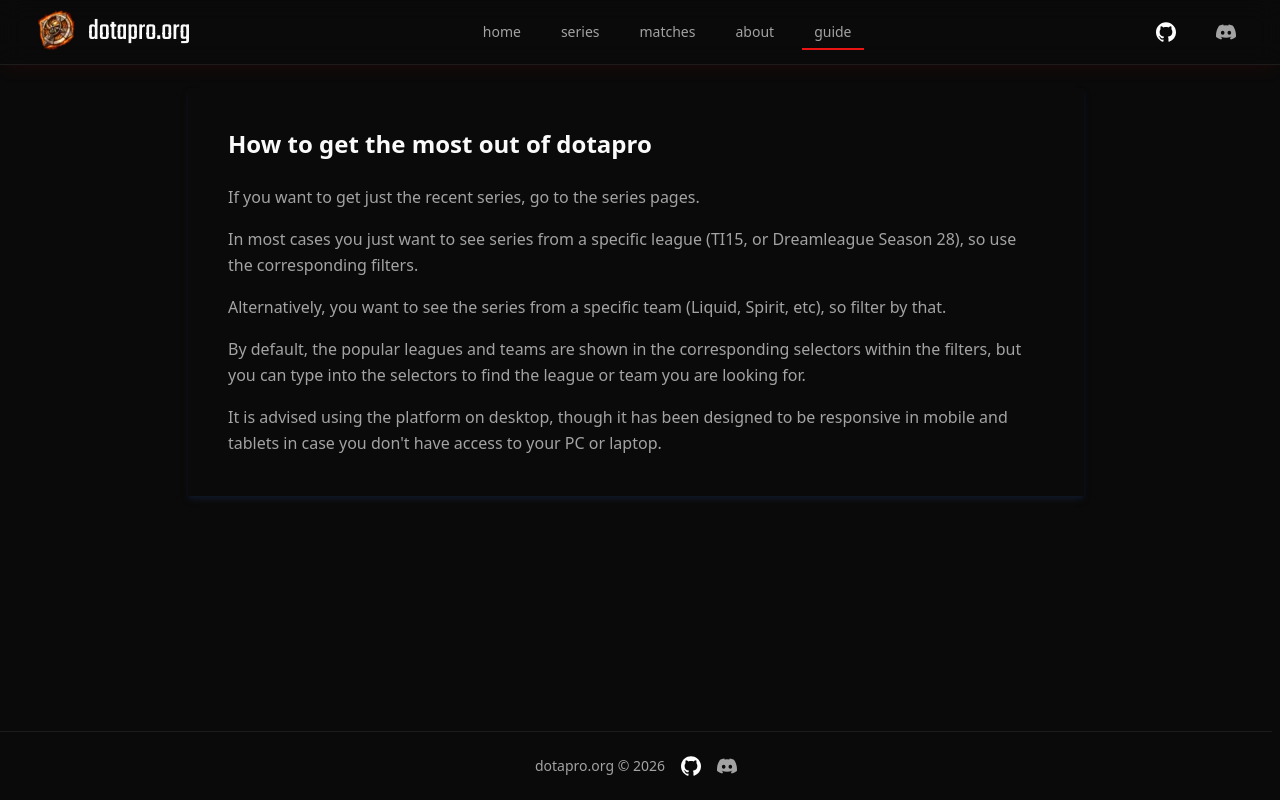
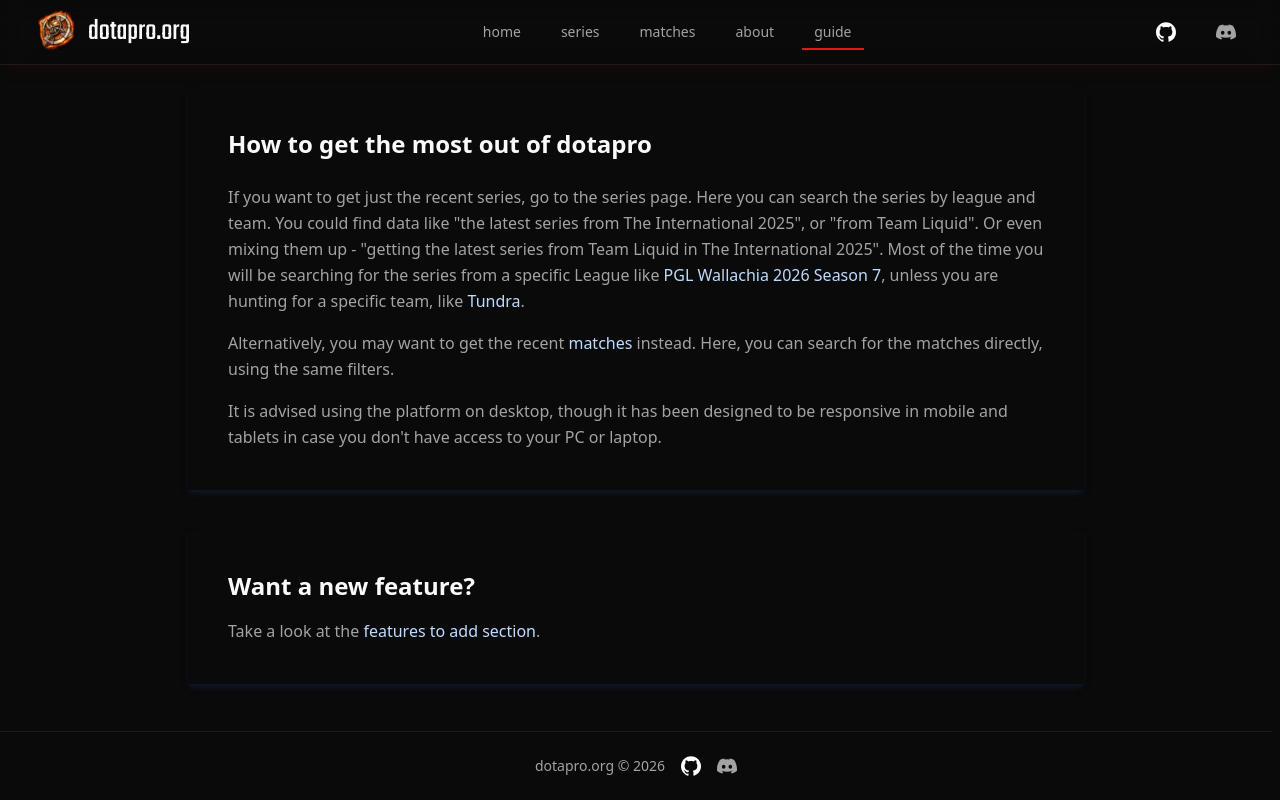
Before and after one commit to eriknovikov/dotapro, a React (Vite) app in the folder ui/: page /guide in a window 1280 px wide. Built offline with nearby package versions, Linux system fonts and the light colour scheme.

Commit message:
fix: modify about and guide text. modify SEO titles in series,matches

```diff
--- a/ui/src/index.css
+++ b/ui/src/index.css
@@ -168,6 +168,7 @@ html {
     -webkit-font-smoothing: antialiased;
     -moz-osx-font-smoothing: grayscale;
     overflow-x: hidden;
+    scroll-behavior: smooth;
 }
 
 body {
--- a/ui/src/routes/about.tsx
+++ b/ui/src/routes/about.tsx
@@ -95,6 +95,26 @@ function About() {
                             <li>Share feedback and suggestions (I'm always open to ideas!)</li>
                         </ul>
                     </div>
+
+                    {/* Currently working on */}
+                    <div id="features-to-add" className="p-10 shadow-md shadow-gray-900">
+                        <h2 className="text-foreground mb-4 text-2xl font-bold">Features on the way</h2>
+
+                        <ul className="text-foreground-muted mb-4 ml-6 list-disc space-y-2">
+                            <li>Allowing to search matches by hero and player</li>
+                            <li>
+                                A "no spoiler mode", so that match and series results are turned off with a toggle in
+                                the filters
+                            </li>
+                            <li>Allowing for multiple languages instead of english only</li>
+                            <li>Adding an interactive draft mode for both the series and matches</li>
+                        </ul>
+                        <p className="text-foreground-muted text-sm">
+                            The features are listed in the order of intended implementation. If you think you would want
+                            a feature more than the other, or want something totally different to be added to dotapro,
+                            then let us know in our discord!
+                        </p>
+                    </div>
                 </div>
             </div>
         </>
--- a/ui/src/routes/guide.tsx
+++ b/ui/src/routes/guide.tsx
@@ -1,5 +1,5 @@
-import { createFileRoute } from "@tanstack/react-router"
 import { SEO } from "@/components/SEO"
+import { createFileRoute, Link } from "@tanstack/react-router"
 
 export const Route = createFileRoute("/guide")({
     component: Guide,
@@ -12,23 +12,31 @@ function Guide() {
                 title="Guide"
                 description="Learn how to get the most out of dotapro's professional Dota 2 analytics."
             />
-            <div className="mx-auto max-w-4xl py-6">
+            <div className="mx-auto flex max-w-4xl flex-col gap-10 py-6">
                 <div className="p-10 shadow-md shadow-gray-900">
                     <h2 className="text-foreground mb-6 text-2xl font-bold">How to get the most out of dotapro</h2>
                     <div className="text-foreground-muted space-y-4 leading-relaxed">
-                        <p>If you want to get just the recent series, go to the series pages.</p>
                         <p>
-                            In most cases you just want to see series from a specific league (TI15, or Dreamleague
-                            Season 28), so use the corresponding filters.
+                            If you want to get just the recent series, go to the <Link to="/series">series page</Link>.
+                            Here you can search the series by league and team. You could find data like "the latest
+                            series from The International 2025", or "from Team Liquid". Or even mixing them up -
+                            "getting the latest series from Team Liquid in The International 2025". Most of the time you
+                            will be searching for the series from a specific League like{" "}
+                            <Link to="/series" search={{ league: 19435 }} className="text-blue-200">
+                                PGL Wallachia 2026 Season 7
+                            </Link>
+                            , unless you are hunting for a specific team, like{" "}
+                            <Link to="/series" search={{ team: 8291895 }} className="text-blue-200">
+                                Tundra
+                            </Link>
+                            .
                         </p>
-                        <p>
-                            Alternatively, you want to see the series from a specific team (Liquid, Spirit, etc), so
-                            filter by that.
-                        </p>
-                        <p>
-                            By default, the popular leagues and teams are shown in the corresponding selectors within
-                            the filters, but you can type into the selectors to find the league or team you are looking
-                            for.
+                        <p className="">
+                            Alternatively, you may want to get the recent{" "}
+                            <Link to="/matches" className="text-blue-200">
+                                matches
+                            </Link>{" "}
+                            instead. Here, you can search for the matches directly, using the same filters.
                         </p>
                         <p>
                             It is advised using the platform on desktop, though it has been designed to be responsive in
@@ -36,6 +44,16 @@ function Guide() {
                         </p>
                     </div>
                 </div>
+                <div className="p-10 shadow-md shadow-gray-900">
+                    <h2 className="text-foreground mb-4 text-2xl font-bold">Want a new feature?</h2>
+                    <p className="text-foreground-muted leading-relaxed">
+                        Take a look at the{" "}
+                        <Link to="/about" hash="features-to-add" className="text-blue-200">
+                            features to add section
+                        </Link>
+                        .
+                    </p>
+                </div>
             </div>
         </>
     )
--- a/ui/src/routes/series/$id.tsx
+++ b/ui/src/routes/series/$id.tsx
@@ -1,11 +1,11 @@
+import { getSeriesById, type SeriesDetail } from "@/api/api"
+import { ErrorState } from "@/components/ErrorState"
+import { SEO } from "@/components/SEO"
+import { GameTabContent, SeriesHeader } from "@/components/series"
+import { Spinner } from "@/components/Spinner"
+import { Tabs, TabsContent, TabsList, TabsTrigger } from "@/components/ui"
+import { useQuery } from "@tanstack/react-query"
 import { createFileRoute, useParams } from "@tanstack/react-router"
-import { useQuery } from "@tanstack/react-query"
-import { getSeriesById, type SeriesDetail } from "@/api/api"
-import { Spinner } from "@/components/Spinner"
-import { ErrorState } from "@/components/ErrorState"
-import { SeriesHeader, GameTabContent } from "@/components/series"
-import { Tabs, TabsList, TabsTrigger, TabsContent } from "@/components/ui"
-import { SEO } from "@/components/SEO"
 
 export const Route = createFileRoute("/series/$id")({
     component: SeriesDetailPage,
@@ -55,8 +55,8 @@ function SeriesDetailPage() {
     return (
         <>
             <SEO
-                title={`dotapro.org |  ${data.team_a.name} vs ${data.team_b.name}`}
-                description={`View match details for ${data.team_a.name} vs ${data.team_b.name} in ${data.league.name}. Score: ${data.team_a_score} - ${data.team_b_score}`}
+                title={`${data.team_a.name} vs ${data.team_b.name}`}
+                description={`View match details for ${data.team_a.name} vs ${data.team_b.name}. `}
             />
             <div className="mx-auto max-w-7xl px-2 py-6">
                 <SeriesHeader series={data} />
```
